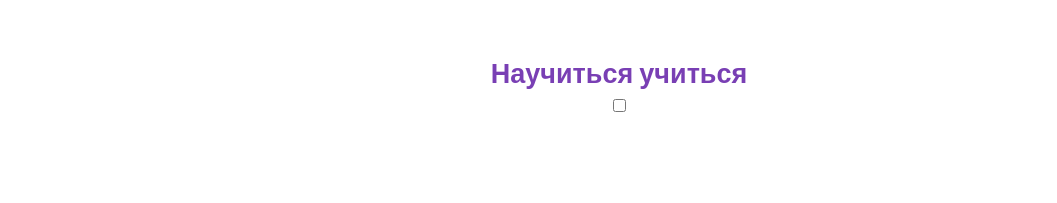
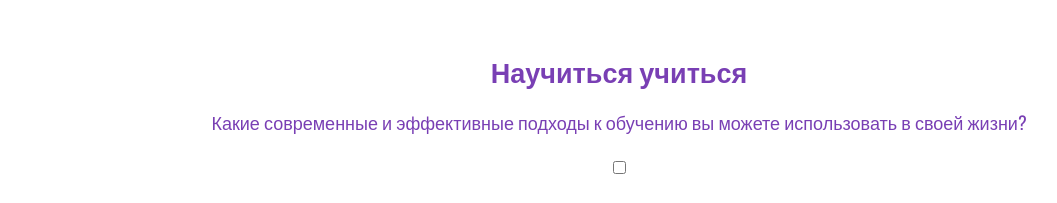
Before and after one commit to auroraptor/repeat, a React (Create React App) app: page / in a window 1280 px wide. Shown: the part 355-558 px from the top of the page, without its empty margins (21-1078 px from the left). Built offline with nearby package versions, Linux system fonts and the light colour scheme.

Commit message:
feat: added component

```diff
--- a/src/components/App/App.tsx
+++ b/src/components/App/App.tsx
@@ -1,6 +1,7 @@
 import { useState} from 'react';
 import { Header } from '../Header/Header';
 import { ThemeSelect } from '../ThemeSelect/ThemeSelect';
+import { Dashboard } from '../Dashboard/Dashboard';
 import styles from './App.module.scss';
 
 function App() {
@@ -14,7 +15,7 @@ function App() {
   return (
     <section className={`${styles.app} ${styles[theme]}`}>
       <Header logo={logo} theme={theme}></Header>
-      <h1 className={styles.title}>Научиться учиться</h1>
+      <Dashboard theme={theme}></Dashboard>
       <ThemeSelect onChange={handleThemeChange} />
     </section>
   );
--- /dev/null
+++ b/src/components/Dashboard/Dashboard.module.scss
@@ -0,0 +1,8 @@
+.dashboard {
+  display: flex;
+  flex-direction: column;
+}
+
+.title {
+    margin: 0;
+}
--- /dev/null
+++ b/src/components/Dashboard/Dashboard.tsx
@@ -0,0 +1,17 @@
+import styles from "./Dashboard.module.scss";
+
+type Props = {
+  theme: string;
+};
+
+export function Dashboard({ theme }: Props) {
+  return (
+    <div className={styles.dashboard}>
+      <h1 className={styles.title}>Научиться учиться</h1>
+      <p className={styles.subtitle}>
+        Какие современные и эффективные подходы к обучению вы можете
+        использовать в своей жизни?
+      </p>
+    </div>
+  );
+}
```
